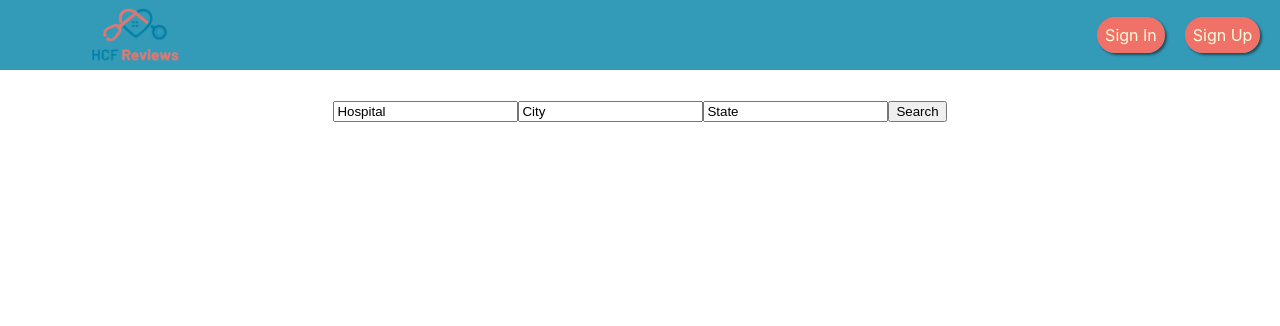
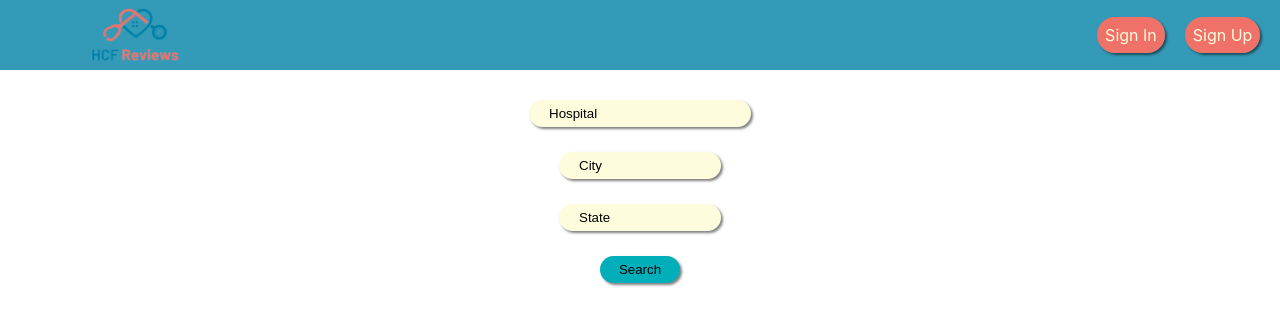
Before and after one commit to rodennis/HCF-review, a React (Create React App) app in the folder client/: page /mobile-search in a window 1280 px wide. Shown: the top 326 px of the page. Built offline with nearby package versions, Linux system fonts and the light colour scheme; no server answers.

Commit message:
style facility cards

```diff
--- a/client/src/components/FacilityCard/FacilityCard.css
+++ b/client/src/components/FacilityCard/FacilityCard.css
@@ -56,8 +56,6 @@ padding-left: 75px;
     margin-top: 0px;
     margin-bottom: 15px;
     display: inline-block;
-    /* box-shadow: rgba(0, 0, 0, 0.5) 1.95px 1.95px 2.6px; */
-
 }
 
 .facility-info h2 {
@@ -79,4 +77,37 @@ padding-left: 75px;
     .search-results-count {
         padding-left: 110px;
     }
+
+    .not-found-div {
+        margin-top: 200px;
+    }
+
+    .facility-card {
+        width: 100%;
+        margin-bottom: 25px;
+        padding: 25px 0px 0px 0px;
+        flex-direction: column;
+    }
+
+    .facility-info {
+        padding: 0px;
+        text-align: center;
+    }
+
+    .facility-info h1 {
+        font-size: 30px;
+    }
+
+    .facility-info h2 {
+        font-size: 15px;
+    }
+
+    .facility-info h3 {
+        font-size: 15px;
+    }
+
+    .facility-image {
+        padding: 0px 0px 25px 0px;
+        margin: auto
+    }
 }
--- a/client/src/screens/MobileSearch/MobileSearch.css
+++ b/client/src/screens/MobileSearch/MobileSearch.css
@@ -1,3 +1,46 @@
 .mobile-search-form {
-    margin-top: 100px;
+  margin-top: 100px;
 }
+
+.mobile-hospital {
+  width: 200px;
+  height: 25px;
+  border-radius: 50px;
+  border-style: none;
+  background-color: #fdfcdc;
+  padding-left: 20px;
+  box-shadow: rgba(0, 0, 0, 0.5) 1.95px 1.95px 2.6px;
+  margin-bottom: 25px;
+}
+
+.mobile-city {
+  height: 25px;
+  width: 140px;
+  border-radius: 50px;
+  background-color: #fdfcdc;
+  padding-left: 20px;
+  border-style: none;
+  margin-bottom: 25px;
+  box-shadow: rgba(0, 0, 0, 0.5) 1.95px 1.95px 2.6px;
+}
+
+.mobile-state {
+  height: 25px;
+  width: 140px;
+  border-radius: 50px;
+  background-color: #fdfcdc;
+  padding-left: 20px;
+  border-style: none;
+  margin-bottom: 25px;
+  box-shadow: rgba(0, 0, 0, 0.5) 1.95px 1.95px 2.6px;
+}
+
+.mobile-hospital-search {
+  height: 27px;
+  width: 80px;
+  border-radius: 50px;
+  border-style: none;
+  box-shadow: rgba(0, 0, 0, 0.5) 1.95px 1.95px 2.6px;
+  background-color: #00afb9;
+  cursor: pointer;
+}
--- a/client/src/screens/MobileSearch/MobileSearch.jsx
+++ b/client/src/screens/MobileSearch/MobileSearch.jsx
@@ -31,10 +31,10 @@ function MobileSearch({setFoundFacilities, setNotFound, facilities}) {
   };
   return <div>
     <form className='mobile-search-form' onSubmit={handleSubmit}>
-      <input onChange={e => setName(e.target.value)} value={name} type="text" placeholder='Hospital'/>
-      <input onChange={e => setCity(e.target.value)} value={city} type="text" placeholder='City'/>
-      <input onChange={e => setState(e.target.value)} value={state} type="text" placeholder='State'/>
-      <button>Search</button>
+      <input className='mobile-hospital' onChange={e => setName(e.target.value)} value={name} type="text" placeholder='Hospital'/><br/>
+      <input className='mobile-city' onChange={e => setCity(e.target.value)} value={city} type="text" placeholder='City'/><br/>
+      <input className='mobile-state' onChange={e => setState(e.target.value)} value={state} type="text" placeholder='State'/><br/>
+      <button className='mobile-hospital-search'>Search</button>
     </form>
   </div>;
 }
```
